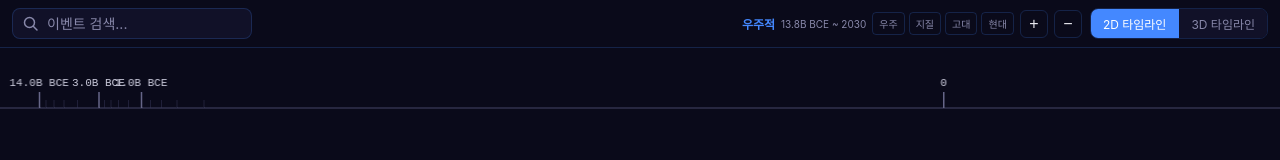
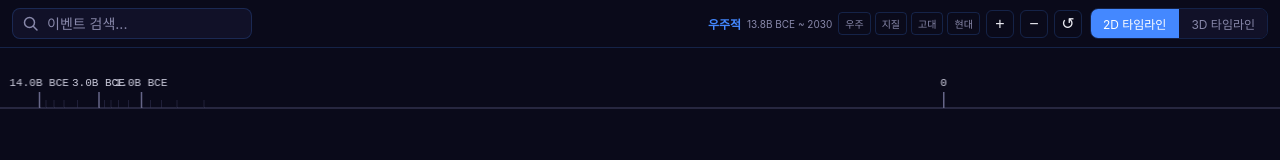
Before and after one commit to totoku103/timeline, a React (Vite) app in the folder frontend/: page / in a window 1280 px wide. Shown: the top 160 px of the page. Built offline with nearby package versions, Linux system fonts and the light colour scheme; no server answers.

Commit message:
초기화 버튼 추가
- 줌 컨트롤에 ↺ 초기화 버튼 추가
- 클릭 시 뷰포트(우주 전체), 카테고리 필터, 검색어 모두 초기화

```diff
--- a/frontend/src/components/ZoomControls.tsx
+++ b/frontend/src/components/ZoomControls.tsx
@@ -21,8 +21,10 @@ const PRESET_RANGES: Array<{ label: string; fromYear: number; toYear: number }>
   { label: '현대', fromYear: 1800, toYear: 2030 },
 ];
 
+const INITIAL_VIEWPORT = PRESET_RANGES[0]; // 우주 (전체 범위)
+
 export default function ZoomControls() {
-  const { viewport, setViewport } = useTimelineStore();
+  const { viewport, setViewport, setFilters, setSearchQuery } = useTimelineStore();
   const { fromYear, toYear, centerYear } = viewport;
   const range = toYear - fromYear;
   const zoomConfig = getZoomLevelForRange(range);
@@ -87,6 +89,18 @@ export default function ZoomControls() {
         <button className="zoom-controls__btn" onClick={handleZoomOut} aria-label="축소">
           −
         </button>
+        <button
+          className="zoom-controls__btn zoom-controls__btn--reset"
+          onClick={() => {
+            handlePreset(INITIAL_VIEWPORT);
+            setFilters({});
+            setSearchQuery('');
+          }}
+          aria-label="초기화"
+          title="뷰포트, 필터, 검색 초기화"
+        >
+          ↺
+        </button>
       </div>
     </div>
   );
```
